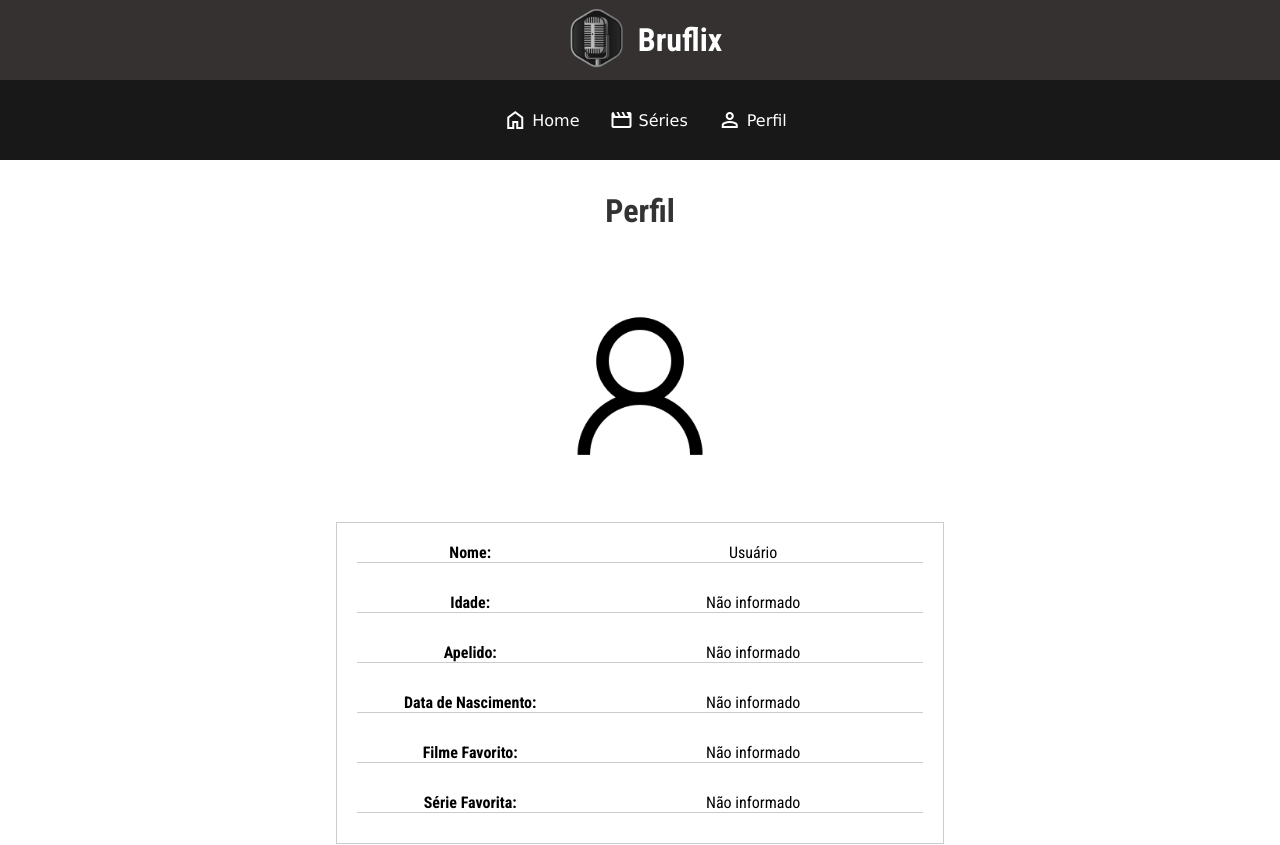
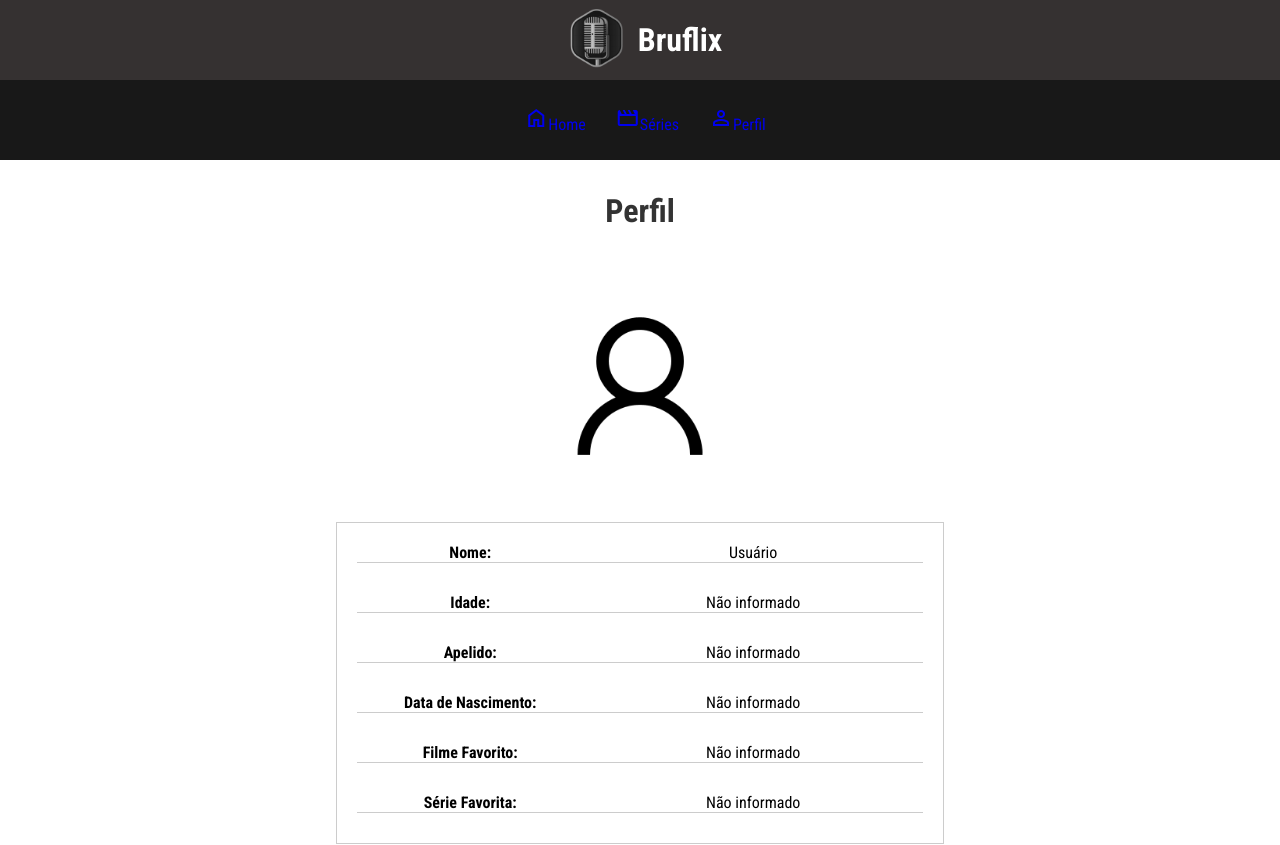
Before and after one commit to Navarrasa/catalogo, a React (Vite) app: page /catalogo/perfil in a window 1280 px wide. Shown: the top 845 px of the page. Built offline with nearby package versions, Linux system fonts and the light colour scheme.

Commit message:
url changes

```diff
--- a/src/componentes/Navbar.jsx
+++ b/src/componentes/Navbar.jsx
@@ -1,28 +1,28 @@
 import estilos from './navbar.module.css';
 import { Link } from 'react-router-dom';
 
-export function Navbar(){
-    return(
+export function Navbar() {
+  return (
     <nav className={estilos.conteiner}>
       <ul>
-                <Link className={estilos.text_lines} to='/'>
         <li>
+          <Link className={estilos.text_lines} to="/catalogo">
             <span className="material-symbols-outlined">home</span>
             Home
+          </Link>
         </li>
-                 </Link>
-                 <Link className={estilos.text_lines} to='series'>
         <li>
+          <Link className={estilos.text_lines} to="/catalogo/series">
             <span className="material-symbols-outlined">movie</span>
             Séries
+          </Link>
         </li>
-                 </Link>
-                 <Link className={estilos.text_lines} to='perfil'>
         <li>
+          <Link className={estilos.text_lines} to="/catalogo/perfil">
             <span className="material-symbols-outlined">person</span>
             Perfil
+          </Link>
         </li>
-                 </Link>
       </ul>
     </nav>
   );
```
Lines whose indentation alone changed are shown as unchanged.
